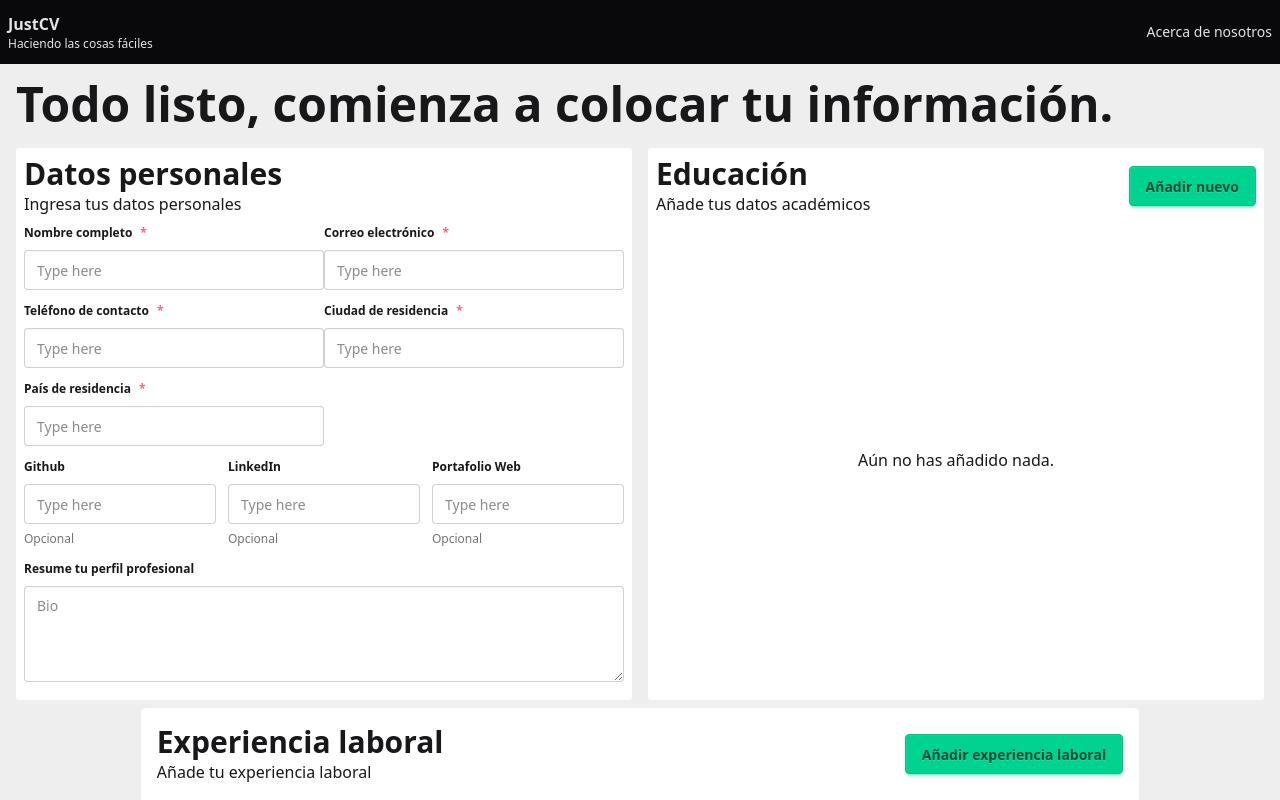
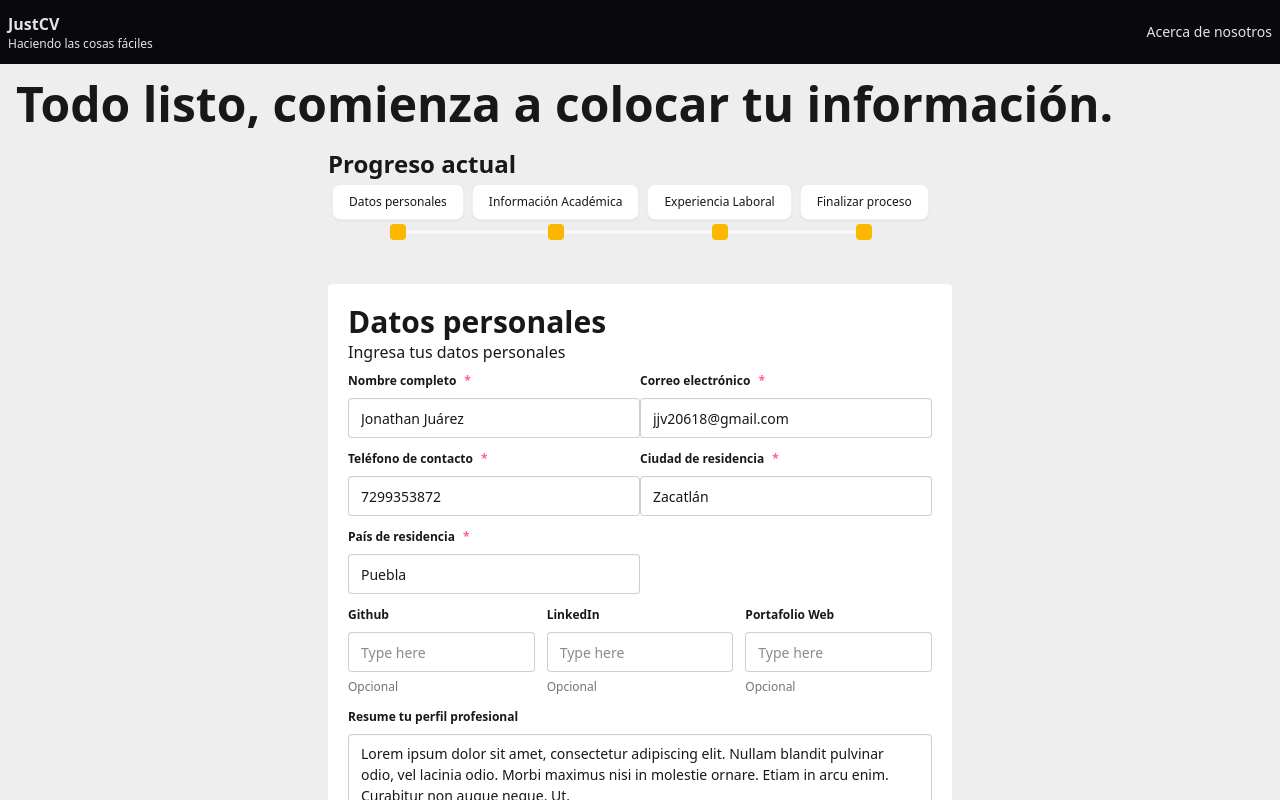
Before and after one commit to JhonCODEOWO/JustCV, a React (Vite) app: page /creating-cv in a window 1280 px wide. Shown: the top 800 px of the page. Built offline with nearby package versions, Linux system fonts and the light colour scheme.

Commit message:
refactor: The useSteps hook now is implemented in CreateCVForm component. (#4)

```diff
--- a/src/CV/components/CreateCvForm/CreateCvForm.component.tsx
+++ b/src/CV/components/CreateCvForm/CreateCvForm.component.tsx
@@ -1,4 +1,4 @@
-import { useFieldArray, useForm } from "react-hook-form";
+import { useFieldArray, useForm, type FieldPath } from "react-hook-form";
 import InputComponent from "../../../shared/components/InputComponent/input.component";
 import EducationElementComponent from "./components/EducationElement/EducationElement.component";
 import WorkExperienceElementComponent from "./components/WorkExperienceElement/WorkExperienceElement.component";
@@ -7,21 +7,43 @@ import { CreateCVSchema } from "./schemas/CreateCVSchema";
 import { z} from "zod"
 import { zodResolver } from "@hookform/resolvers/zod";
 import type { CreateCvInterface } from "../../interfaces/CreateCVInterface";
+import { useSteps } from "../../../shared/hooks/FormSteps/FormSteps";
+import StepsTimelineComponent from "../../../shared/hooks/FormSteps/Components/StepsTimelineComponent/StepsTimelineComponent.component";
 
 export type CreateCvFormBody = z.infer<typeof CreateCVSchema>;
+type StepID = "personalData" | "educationData" | "laboralData" | "finalPhase";
 
 function CreateCvForm() {
+    const {actualPhase, getActualStep, isEndPointer, isStartPointer, isValidInTimeLine, nextPhase, prevPhase, totalPhases} = useSteps([
+        {
+            id: 'personalData',
+            title: 'Datos personales'
+        },
+        {
+            id: 'educationData',
+            title: 'Información Académica'
+        },
+        {
+            id: 'laboralData',
+            title: 'Experiencia Laboral'
+        },
+        {
+            id: 'finalPhase',
+            title: 'Finalizar proceso'
+        },
+    ]);
+
     const { register, handleSubmit, trigger, watch, control,formState: {errors, isSubmitted, isDirty, isValid, dirtyFields, touchedFields}, resetField, setError, clearErrors, getValues} = useForm<CreateCvFormBody>({
         mode: 'onChange',
         defaultValues: {
-            fullname: '',
-            email: '',
-            phoneNumber: ``,
-            resume: '',
-            education: [],
+            fullname: 'Jonathan Juárez',
+            email: 'jjv20618@gmail.com',
+            phoneNumber: `7299353872`,
+            resume: `Lorem ipsum dolor sit amet, consectetur adipiscing elit. Nullam blandit pulvinar odio, vel lacinia odio. Morbi maximus nisi in molestie ornare. Etiam in arcu enim. Curabitur non augue neque. Ut. `,
+            education: [{graduationDate: '01-09-2002', institutionName: 'ITSSNP', titleName: 'Ing. Informática', type: 'titulo'}],
             profesionalLinks: {github: '', linkedIn: '', portfolioWeb: ''},
-            residence: {city: '', country: ''},
-            workExperience: []
+            residence: {city: 'Zacatlán', country: 'Puebla'},
+            workExperience: [{achievements: [{description: 'something'}], companyName: 'Empresa', occupation: 'Pajeador', startDate: '01-01-2002'}]
         },
         resolver: zodResolver(CreateCVSchema)
     });
@@ -35,6 +57,19 @@ function CreateCvForm() {
 
     const handleDeleteWorkExperienceElement = (id:number) => {
         removeWorkExperience(id);
+    }
+
+    const validate = async (stepID: StepID) => {
+        const values: Record<StepID, FieldPath<CreateCvFormBody>[]> = {
+            'personalData': ["fullname", "email", "phoneNumber", "profesionalLinks", "residence", "resume"],
+            educationData: ["education"],
+            laboralData: ["workExperience"],
+            finalPhase: []
+        }
+        const valid = await trigger(values[stepID]);
+        console.log(errors);
+        if(!valid) return;
+        nextPhase();
     }
 
     async function onSubmit(event: React.SubmitEvent){
@@ -55,14 +90,19 @@ function CreateCvForm() {
 
     return (
         <form onSubmit={(event) => onSubmit(event)} className="flex flex-col gap-y-6">
-            <div className="grid grid-cols-2 gap-x-4 h-134 items-start">
-                <section className="bg-base-100 p-2 rounded">
+            <div className="gap-x-4 items-start w-1/2 mx-auto my-0">
+                <StepsTimelineComponent actualPhase={actualPhase} isEndPointer={isEndPointer} isStartPointer={isStartPointer} isValidInTimeLine={isValidInTimeLine} steps={totalPhases}/>
+
+                {
+                    actualPhase === 0
+                        &&
+                    <section className="bg-base-100 p-5 rounded">
                         <HeaderWithContentComponent
                             title="Datos personales"
                             content="Ingresa tus datos personales"
                             level={3}
                         />
-                    <section className="h-119 overflow-y-auto">
+                        <section>
                             <div className="grid grid-cols-2">
                                 <InputComponent<CreateCvFormBody>
                                 errors={errors}
@@ -177,8 +217,13 @@ function CreateCvForm() {
                                 <p className="text-xs text-error">{errors.resume && errors.resume.message}</p>
                             </fieldset>
                         </section>
+                        <button className="btn btn-warning" type="button" onClick={() => validate("personalData")}>Continuar</button>
                     </section>
+                }
 
+                {
+                    actualPhase === 1
+                    &&
                     <section className="bg-base-100 rounded p-2">
                         <section className="flex flex-col items-center gap-x-5">
                             <HeaderWithContentComponent
@@ -207,8 +252,14 @@ function CreateCvForm() {
                                 )
                             })}
                         </section>
+                        <button className="btn btn-info" type="button" onClick={prevPhase}>Volver</button>
+                        <button className="btn btn-warning" type="button" onClick={() => validate("educationData")}>Continuar</button>
                     </section>
-            </div>
+                }
+
+                {
+                    actualPhase === 2
+                    &&
                     <section className="flex justify-center">
                         <div className="w-[80%] bg-base-100 p-4 rounded">
                             <HeaderWithContentComponent
@@ -231,9 +282,22 @@ function CreateCvForm() {
                                     )
                                 })}
                             </section>
+                            <button className="btn btn-info" type="button" onClick={prevPhase}>Volver</button>
+                            <button className="btn btn-warning" type="button" onClick={() => validate("laboralData")}>Continuar</button>
                         </div>
                     </section>
-            <button className="btn btn-info" type="submit">Generar CV</button>
+                }
+
+                {
+                    actualPhase === 3
+                    &&
+                    <section>
+                        <HeaderWithContentComponent level={2} title="Ya casi hemos terminado" content="Selecciona el formato a generar y confirma para generar tu CV (:"/>
+                        <button className="btn btn-info" type="button" onClick={prevPhase}>Volver</button>
+                    </section>
+                }
+            </div>
+            {/* <button className="btn btn-info" type="submit">Generar CV</button> */}
         </form>
     );
 }
```
Lines whose indentation alone changed are shown as unchanged.
